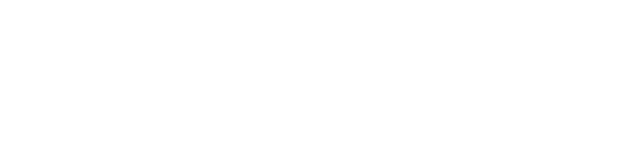
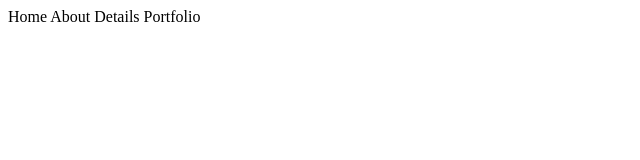
Before and after one commit to Najmul670866/my-first-github-repo, a plain HTML site: page index.html in a window 1280 px wide. Shown: the whole page, without its empty margins (0-640 px from the left). Drawn offline with Linux system fonts and the light colour scheme.

Commit message:
welcome text add in body with header

```diff
--- a/index.html
+++ b/index.html
@@ -6,6 +6,13 @@
     <title>my first repo</title>
 </head>
 <body>
-
+    <header class="main">
+        <nav>
+            <span>Home</span>
+            <span>About</span>
+            <span>Details</span>
+            <span>Portfolio</span>
+        </nav>
+    </header>
 </body>
 </html>
```
